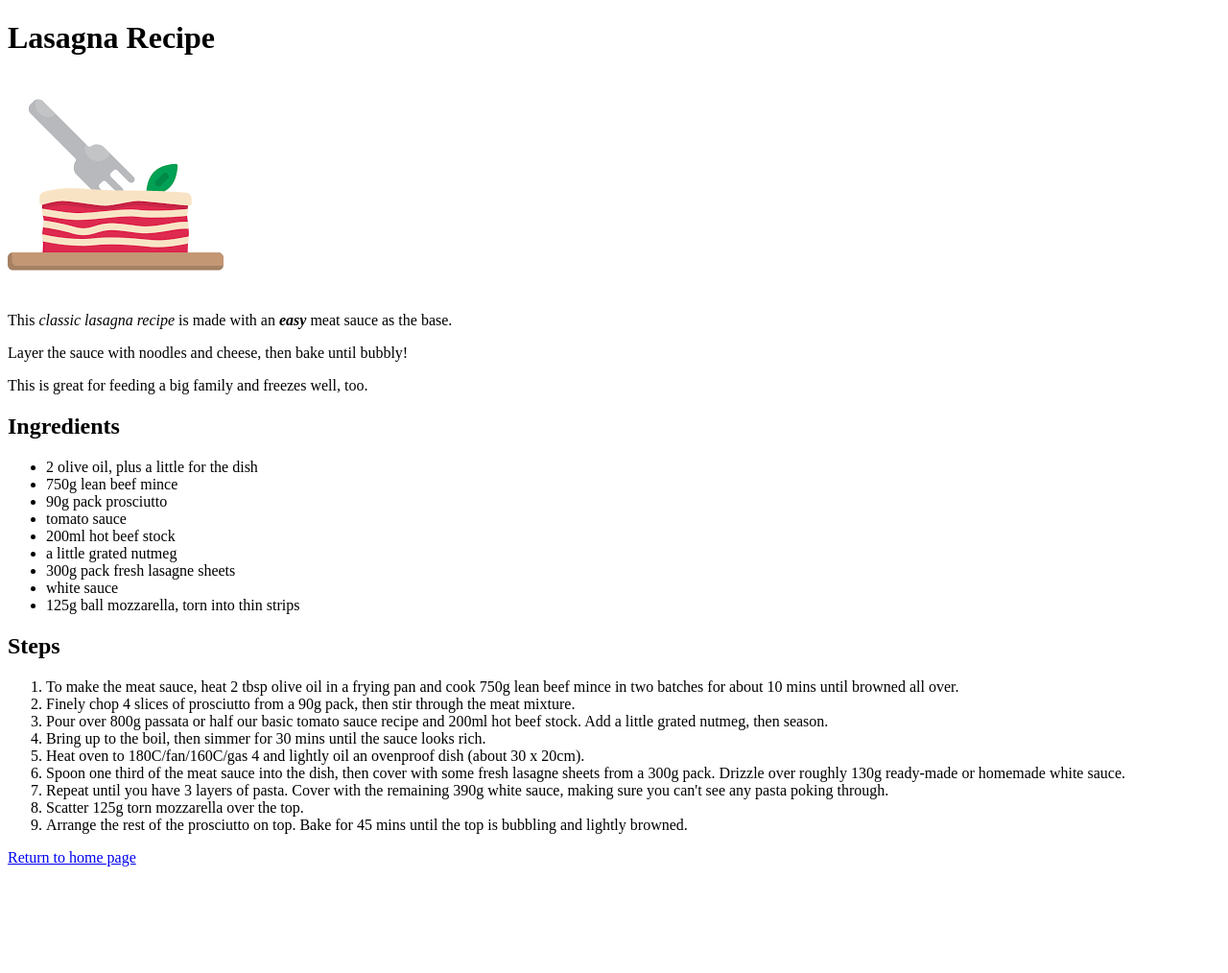
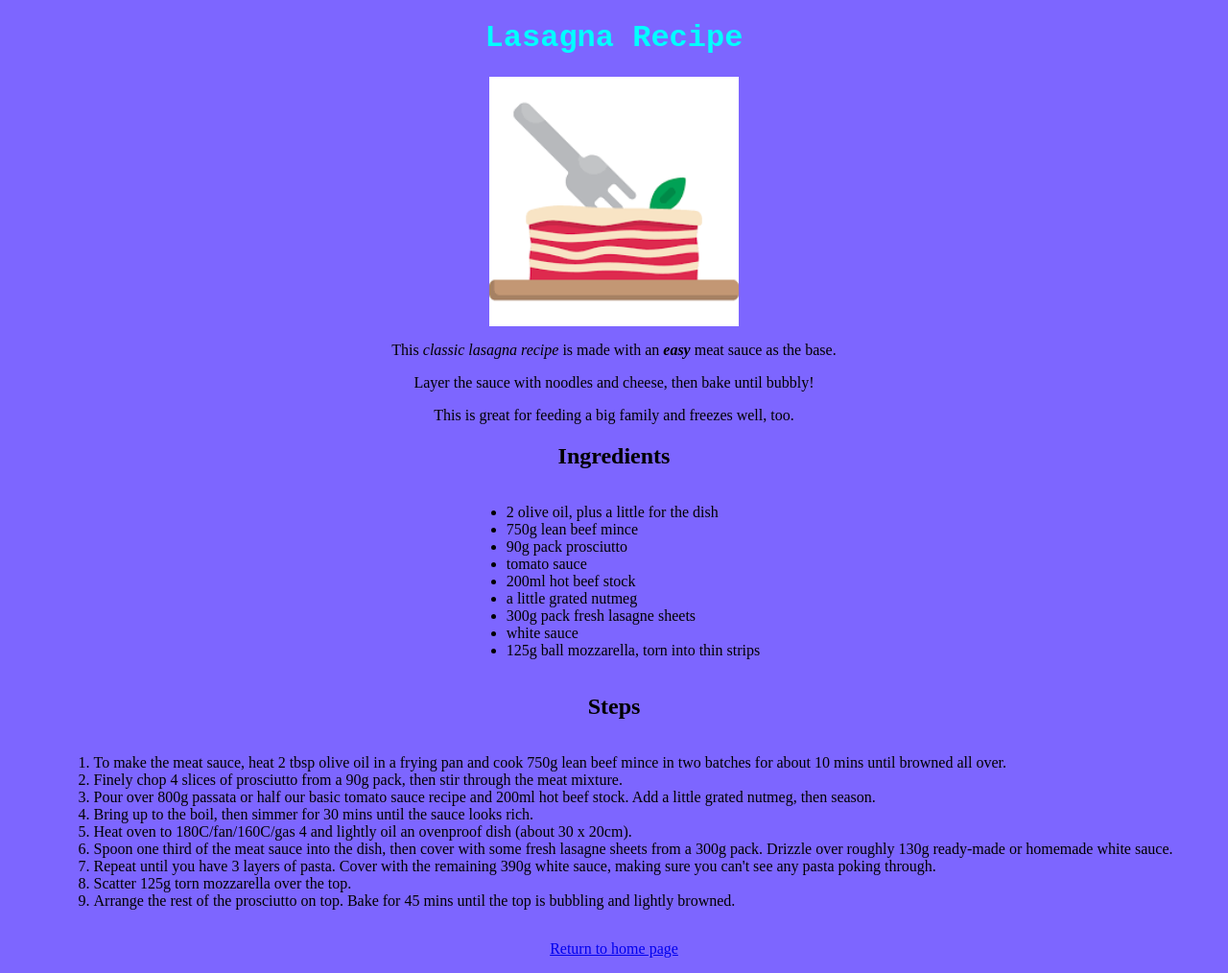
Before and after one commit to MAinanshe/odin-recipes, a plain HTML site: page recipes/lasagna.html in a window 1280 px wide. Shown: the whole page at 96% size. Before the commit the page ends 911 px from the top, so only its background shows below. Drawn offline with Linux system fonts and the light colour scheme.

Commit message:
Style lasagna page

```diff
--- a/css/lasagna-styles.css
+++ b/css/lasagna-styles.css
@@ -0,0 +1,22 @@
+body.container {
+    text-align: center;
+    background-color: rgb(125, 102, 255);
+}
+
+#header {
+    font-family: 'Courier New', Courier, monospace;
+    color: aqua;
+}
+
+#img {
+    height: auto;
+    width: 260px;
+    margin-left: auto;
+    margin-right: auto;
+    display: block;
+}
+
+.ul-list,.ol-list {
+    display: inline-block;
+    text-align: left;
+}
--- a/recipes/lasagna.html
+++ b/recipes/lasagna.html
@@ -2,12 +2,13 @@
 <html lang="en">
     <head>
         <meta charset="UTF-8">
+        <link rel="stylesheet" href="../css/lasagna-styles.css">
         <title>Lasagna</title>
     </head>
 
-    <body>
-        <h1>Lasagna Recipe</h1>
-        <img src="../img/lasagna.png" alt="Cartoon picture of lasagna">
+    <body class="container">
+        <h1 id="header">Lasagna Recipe</h1>
+        <img src="../img/lasagna.png" alt="Cartoon picture of lasagna" id="img">
 
         <!-- Recipe description -->
 
@@ -18,7 +19,7 @@
         <!-- Recipe ingredients -->
 
         <h2>Ingredients</h2>
-        <ul>
+        <ul class="ul-list">
             <li>2 olive oil, plus a little for the dish</li>
             <li>750g lean beef mince</li>
             <li>90g pack prosciutto</li>
@@ -33,7 +34,7 @@
         <!-- Steps to complete recipe -->
 
         <h2>Steps</h2>
-        <ol>
+        <ol class="ol-list">
             <li>To make the meat sauce, heat 2 tbsp olive oil in a frying pan and cook 750g lean beef mince in two batches for about 10 mins until browned all over.</li>
             <li>Finely chop 4 slices of prosciutto from a 90g pack, then stir through the meat mixture.</li>
             <li>Pour over 800g passata or half our basic tomato sauce recipe and 200ml hot beef stock. Add a little grated nutmeg, then season.</li>
@@ -44,6 +45,6 @@
             <li>Scatter 125g torn mozzarella over the top.</li>
             <li>Arrange the rest of the prosciutto on top. Bake for 45 mins until the top is bubbling and lightly browned.</li>
         </ol>
-        <a href="../index.html">Return to home page</a>
+        <p><a href="../index.html" class="link">Return to home page</a></p>
     </body>
 </html>
```
